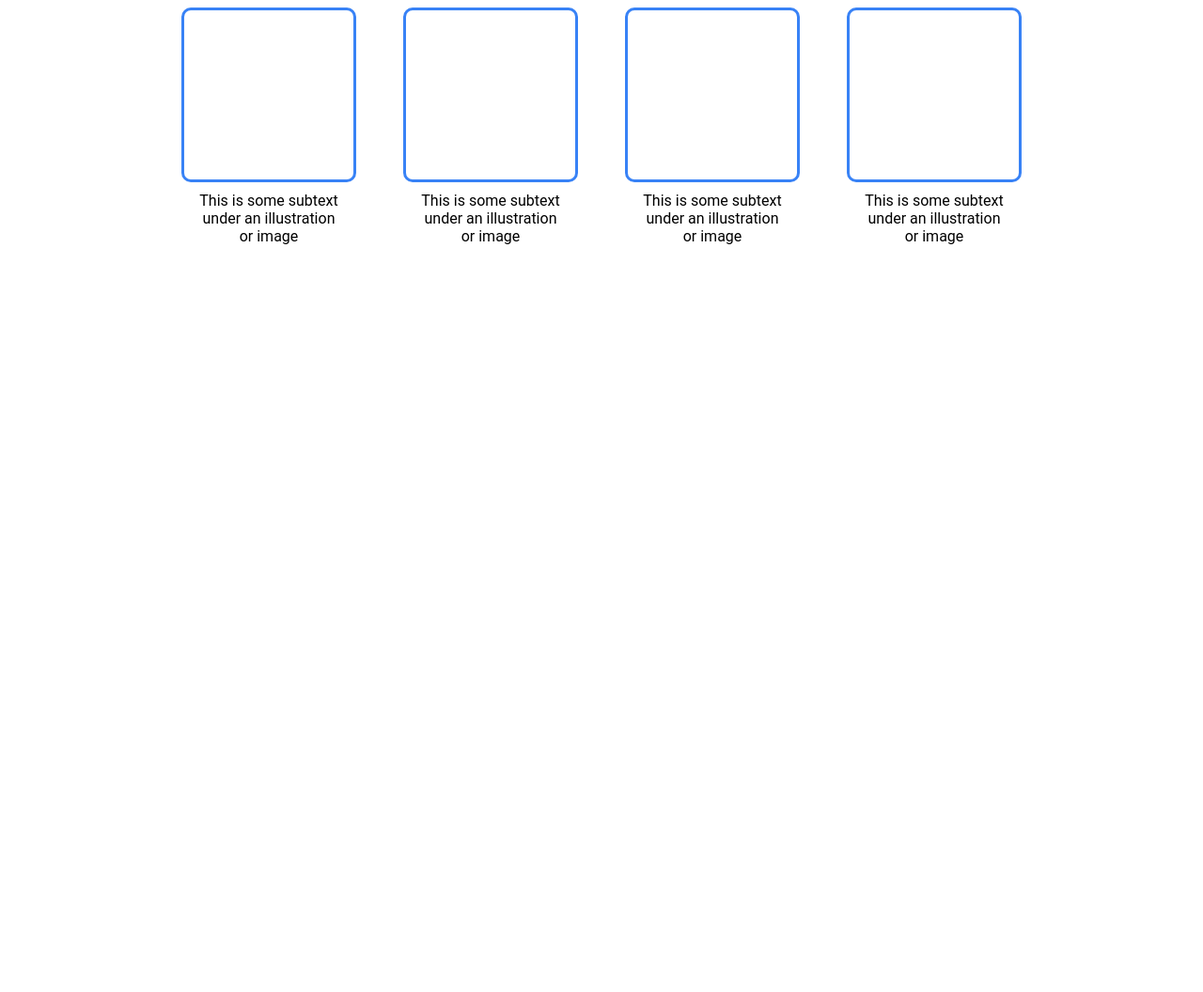
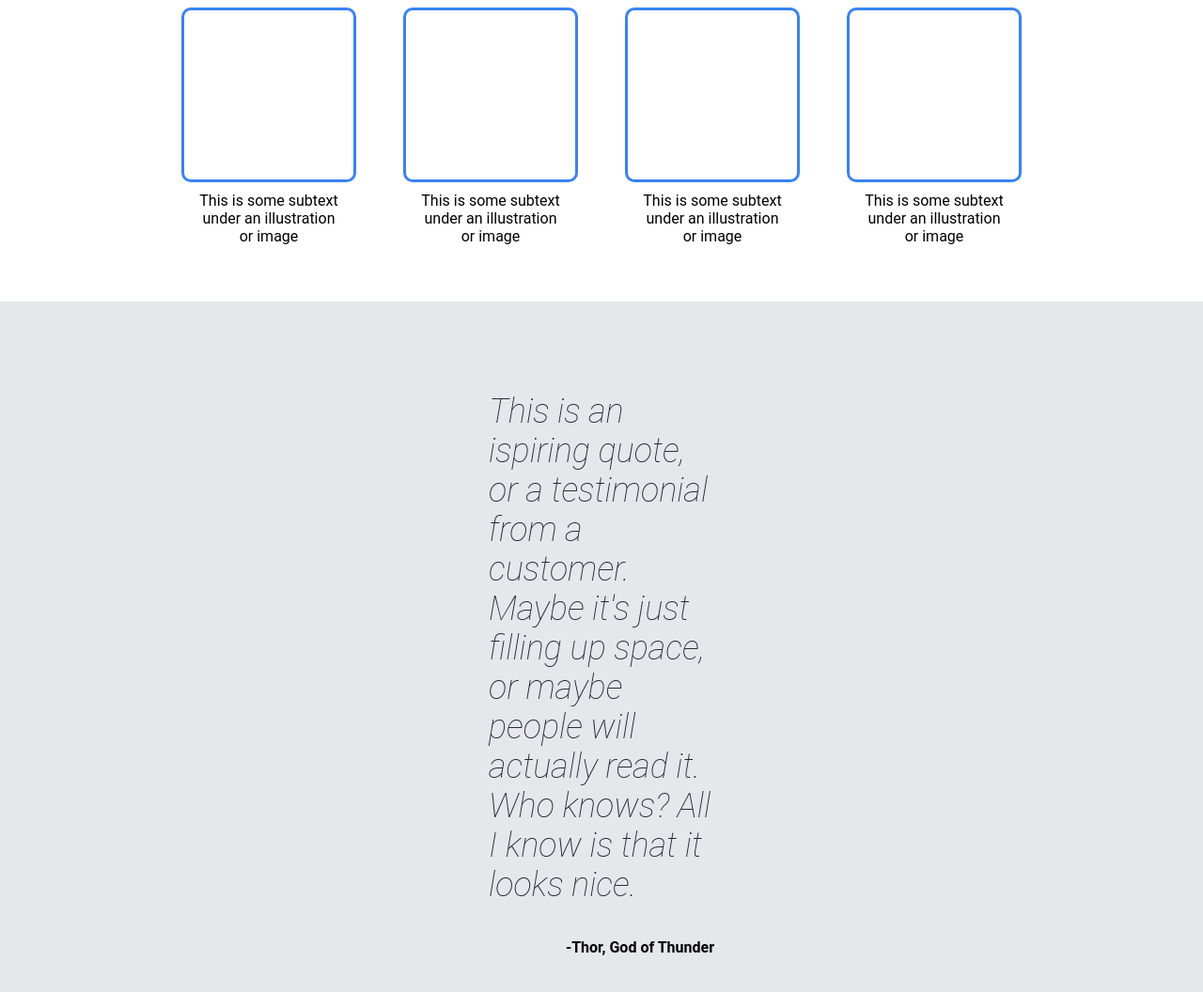
Before and after one commit to bhaskrr/odin-landing-page, a plain HTML site: page index.html in a window 1280 px wide. Shown: the part 634-1690 px from the top of the page at 94% size. Before the commit the page ends 905 px from the top, so only its background shows below. Drawn offline with Linux system fonts and the light colour scheme.

Commit message:
Added and styled  quote section

```diff
--- a/index.html
+++ b/index.html
@@ -63,6 +63,10 @@
                 </div>
             </div>
         </div>
+        <div class="quote">
+            <p class="quote-text">This is an ispiring quote, or a testimonial from a customer. Maybe it's just filling up space, or maybe people will actually read it. Who knows? All I know is that it looks nice.</p>
+            <p class="author">-Thor, God of Thunder</p>
+        </div>
     </main>
   </body>
 </html>
--- a/style.css
+++ b/style.css
@@ -87,6 +87,10 @@ button{
 
 /* Main styling starts */
 
+.random-info-container{
+    padding-bottom: 50px;
+}
+
 .random-info-heading h2{
     text-align: center;
     font-size: 36px;
@@ -119,3 +123,22 @@ button{
     width: 150px;
     margin: 10px auto;
 }
+
+/* Quote div styling starts */
+
+.quote{
+    padding: 60px 520px;
+    background-color: var(--hero-secondary-header-link-quote-bg);
+}
+
+.quote-text{
+    font-size: 36px;
+    font-weight: lighter;
+    font-style: italic;
+    color: var(--dark-bg-info-header-quote-text);
+}
+
+.author{
+    font-weight: bolder;
+    text-align: right;
+}
```
